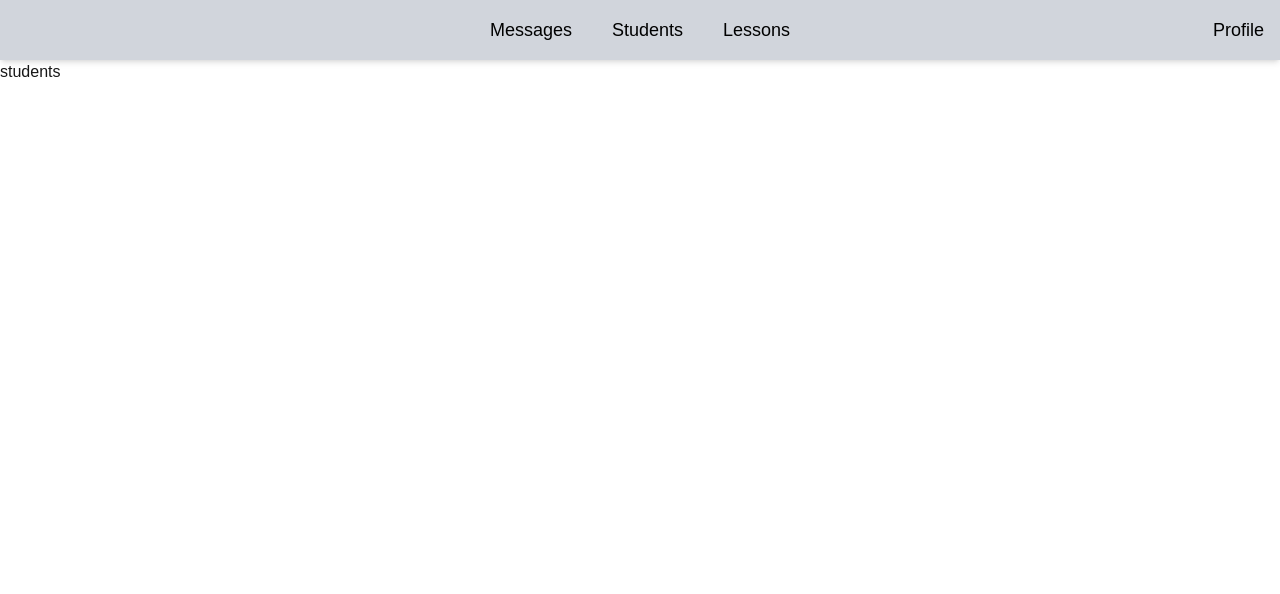
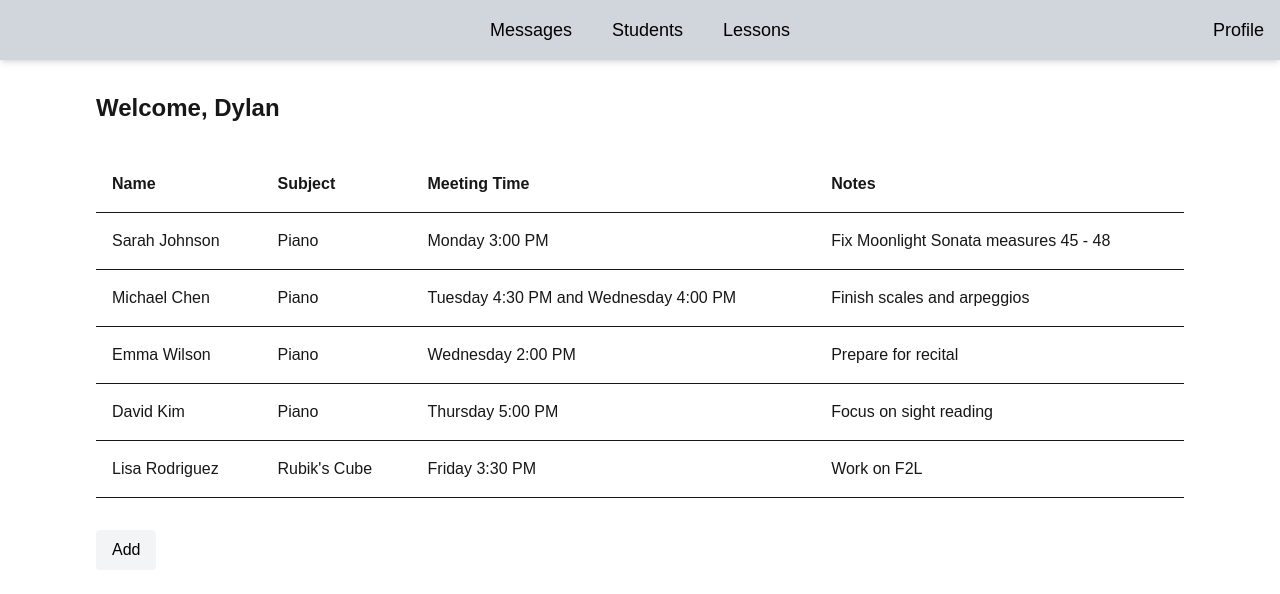
Before and after one commit to dylanjian0/trackpad, a Next.js app in the folder frontend/: page /students in a window 1280 px wide. Shown: the top 594 px of the page. Built offline with nearby package versions, Linux system fonts and the light colour scheme.

Commit message:
implemented list and calendar view

```diff
--- /dev/null
+++ b/frontend/src/app/lessons/calendar.css
@@ -0,0 +1,48 @@
+.rbc-calendar {
+  background-color: #1c1c24;
+  color: white;
+}
+
+.rbc-header {
+  padding: 10px;
+  font-weight: bold;
+  border-bottom: 1px solid #2d2d3d;
+}
+
+.rbc-time-header {
+  border-color: #2d2d3d;
+}
+
+.rbc-time-content {
+  border-color: #2d2d3d;
+}
+
+.rbc-time-gutter {
+  color: #a0aec0;
+}
+
+.rbc-timeslot-group {
+  border-color: #2d2d3d;
+}
+
+.rbc-time-slot {
+  border-color: #2d2d3d;
+}
+
+.rbc-event {
+  background-color: #3b82f6;
+  border: none;
+  border-radius: 4px;
+}
+
+.rbc-event-content {
+  font-size: 0.875rem;
+}
+
+.rbc-time-view {
+  border-color: #2d2d3d;
+}
+
+.rbc-today {
+  background-color: #2d2d3d;
+}
--- a/frontend/src/app/lessons/page.tsx
+++ b/frontend/src/app/lessons/page.tsx
@@ -1,12 +1,177 @@
-import React from 'react'
+'use client'
+
+import React, { useState, useMemo } from 'react'
 import Navbar from '../Navbar'
+import { Calendar, dateFnsLocalizer, View, NavigateAction } from 'react-big-calendar'
+import { format, parse, startOfWeek, getDay, addDays } from 'date-fns'
+import 'react-big-calendar/lib/css/react-big-calendar.css'
+import './calendar.css'
+
+const locales = {
+  'en-US': require('date-fns/locale/en-US')
+}
+
+const localizer = dateFnsLocalizer({
+  format,
+  parse,
+  startOfWeek,
+  getDay,
+  locales,
+})
+
+// Helper function to create a Date object for the current week
+// const getDateForDay = (dayName: string, timeStr: string) => {
+//   const days = ['Sun', 'Mon', 'Tue', 'Wed', 'Thu', 'Fri', 'Sat']
+//   const today = new Date()
+//   const dayIndex = days.indexOf(dayName)
+//   const currentDayIndex = today.getDay()
+//   const diff = dayIndex - currentDayIndex
+
+//   const date = new Date(today)
+//   date.setDate(today.getDate() + diff)
+
+//   const [time, meridiem] = timeStr.split(' ')
+//   const [hours, minutes] = time.split(':').map(Number)
+//   let adjustedHours = hours
+//   if (meridiem === 'PM' && hours !== 12) adjustedHours += 12
+//   if (meridiem === 'AM' && hours === 12) adjustedHours = 0
+
+//   date.setHours(adjustedHours, minutes, 0, 0)
+//   return date
+// }
+
+const lessons = [
+  { name: 'Sarah Johnson', subject: 'Piano', day: 'Mon', start: '3:00 PM', end: '4:00 PM' },
+  { name: 'Michael Chen', subject: 'Piano', day: 'Tue', start: '4:30 PM', end: '5:30 PM' },
+  { name: 'Emma Wilson', subject: 'Piano', day: 'Wed', start: '2:00 PM', end: '3:00 PM' },
+  { name: 'Michael Chen', subject: 'Piano', day: 'Wed', start: '4:00 PM', end: '5:00 PM' },
+  { name: 'David Kim', subject: 'Piano', day: 'Thu', start: '5:00 PM', end: '6:00 PM' },
+  { name: 'Lisa Rodriguez', subject: 'Rubik\'s Cube', day: 'Fri', start: '3:30 PM', end: '4:30 PM' },
+]
+
+const ListView = () => {
+  // Group lessons by day
+  const lessonsByDay = lessons.reduce<Record<string, typeof lessons>>((acc, lesson) => {
+    if (!acc[lesson.day]) {
+      acc[lesson.day] = []
+    }
+    acc[lesson.day].push(lesson)
+    return acc
+  }, {})
+
+  return (
+    <div className="space-y-8">
+      {Object.entries(lessonsByDay).map(([day, dayLessons]) => (
+        <div key={day}>
+          <h2 className="text-xl font-bold mb-4">{day}</h2>
+          <hr className="border-gray-700 mb-4" />
+          <div className="space-y-4">
+            {dayLessons.map((lesson, index) => (
+              <div key={index} className="flex">
+                <span className="w-48">{lesson.start.toLowerCase().replace(' ', '')}-{lesson.end.toLowerCase().replace(' ', '')}</span>
+                <span className="w-48">{lesson.name}</span>
+                <span>{lesson.subject}</span>
+              </div>
+            ))}
+          </div>
+        </div>
+      ))}
+    </div>
+  )
+}
+
+const CalendarView = () => {
+  const [currentDate, setCurrentDate] = useState(new Date())
+
+  const events = useMemo(() => {
+    const weekStart = startOfWeek(currentDate)
+    return lessons.map(lesson => {
+      const dayIndex = ['Sun', 'Mon', 'Tue', 'Wed', 'Thu', 'Fri', 'Sat'].indexOf(lesson.day)
+      const date = addDays(weekStart, dayIndex)
+
+      const [startTime, startMeridiem] = lesson.start.split(' ')
+      const [startHours, startMinutes] = startTime.split(':').map(Number)
+      let adjustedStartHours = startHours
+      if (startMeridiem === 'PM' && startHours !== 12) adjustedStartHours += 12
+      if (startMeridiem === 'AM' && startHours === 12) adjustedStartHours = 0
+
+      const [endTime, endMeridiem] = lesson.end.split(' ')
+      const [endHours, endMinutes] = endTime.split(':').map(Number)
+      let adjustedEndHours = endHours
+      if (endMeridiem === 'PM' && endHours !== 12) adjustedEndHours += 12
+      if (endMeridiem === 'AM' && endHours === 12) adjustedEndHours = 0
+
+      const start = new Date(date)
+      start.setHours(adjustedStartHours, startMinutes, 0, 0)
+
+      const end = new Date(date)
+      end.setHours(adjustedEndHours, endMinutes, 0, 0)
+
+      return {
+        title: `${lesson.name}, ${lesson.subject}`,
+        start,
+        end,
+      }
+    })
+  }, [currentDate])
+
+  const handleNavigate = (newDate: Date, view: View, action: NavigateAction) => {
+    setCurrentDate(newDate)
+  }
+
+  return (
+    <div className="h-[600px] bg-[#1c1c24] text-white">
+      <Calendar
+        localizer={localizer}
+        events={events}
+        startAccessor="start"
+        endAccessor="end"
+        defaultView="week"
+        views={['week']}
+        min={new Date(0, 0, 0, 0, 0, 0)} // 9:00 AM
+        max={new Date(0, 0, 0, 23.9999, 0, 0)} // 9:00 PM
+        date={currentDate}
+        onNavigate={handleNavigate}
+        formats={{
+          timeGutterFormat: (date: Date) => format(date, 'h:mm a'),
+          eventTimeRangeFormat: ({ start, end }: any) =>
+            `${format(start, 'h:mm a')} - ${format(end, 'h:mm a')}`,
+        }}
+        className="bg-[#1c1c24]"
+      />
+    </div>
+  )
+}
 
 const Page = () => {
+  const [activeView, setActiveView] = useState<'list' | 'calendar'>('list')
+
   return (
-    <>
-        <Navbar/>
-        <h1>lessons</h1>
-    </>
+    <div className="min-h-screen text-white">
+      <Navbar />
+      <div className="p-8 max-w-6xl mx-auto">
+        <div className="flex justify-between items-center mb-8">
+          <h1 className="text-4xl">Lessons</h1>
+          <div className="space-x-4">
+            <button
+              onClick={() => setActiveView('list')}
+              className={`${activeView === 'list' ? 'text-white' : 'text-gray-400'} hover:text-white transition-colors`}
+            >
+              List View
+            </button>
+            <button
+              onClick={() => setActiveView('calendar')}
+              className={`${activeView === 'calendar' ? 'text-white' : 'text-gray-400'} hover:text-white transition-colors`}
+            >
+              Calendar View
+            </button>
+            <button className="px-4 py-1 border border-gray-600 rounded">Edit</button>
+          </div>
+        </div>
+
+        {activeView === 'list' ? <ListView /> : <CalendarView />}
+      </div>
+    </div>
   )
 }
 
--- a/frontend/src/app/students/page.tsx
+++ b/frontend/src/app/students/page.tsx
@@ -4,8 +4,59 @@ import Navbar from '../Navbar'
 const Page = () => {
   return (
     <>
-        <Navbar/>
-        <h1>students</h1>
+      <Navbar />
+      <div className="p-8 max-w-6xl mx-auto">
+        <h1 className="text-2xl font-semibold mb-8">Welcome, Dylan</h1>
+
+        <div className="overflow-x-auto">
+          <table className="w-full border-collapse">
+            <thead>
+              <tr className="border-b">
+                <th className="text-left p-4">Name</th>
+                <th className="text-left p-4">Subject</th>
+                <th className="text-left p-4">Meeting Time</th>
+                <th className="text-left p-4">Notes</th>
+              </tr>
+            </thead>
+            <tbody>
+              <tr className="border-b">
+                <td className="p-4">Sarah Johnson</td>
+                <td className="p-4">Piano</td>
+                <td className="p-4">Monday 3:00 PM</td>
+                <td className="p-4">Fix Moonlight Sonata measures 45 - 48</td>
+              </tr>
+              <tr className="border-b">
+                <td className="p-4">Michael Chen</td>
+                <td className="p-4">Piano</td>
+                <td className="p-4">Tuesday 4:30 PM and Wednesday 4:00 PM</td>
+                <td className="p-4">Finish scales and arpeggios</td>
+              </tr>
+              <tr className="border-b">
+                <td className="p-4">Emma Wilson</td>
+                <td className="p-4">Piano</td>
+                <td className="p-4">Wednesday 2:00 PM</td>
+                <td className="p-4">Prepare for recital</td>
+              </tr>
+              <tr className="border-b">
+                <td className="p-4">David Kim</td>
+                <td className="p-4">Piano</td>
+                <td className="p-4">Thursday 5:00 PM</td>
+                <td className="p-4">Focus on sight reading</td>
+              </tr>
+              <tr className="border-b">
+                <td className="p-4">Lisa Rodriguez</td>
+                <td className="p-4">Rubik's Cube</td>
+                <td className="p-4">Friday 3:30 PM</td>
+                <td className="p-4">Work on F2L</td>
+              </tr>
+            </tbody>
+          </table>
+        </div>
+
+        <button className="mt-8 text-black px-4 py-2 bg-gray-100 hover:bg-gray-200 rounded">
+          Add
+        </button>
+      </div>
     </>
   )
 }
```
Also changed, not shown: frontend/package.json (+9 -6 lines), 1 other file (tests, documents, lock files or other folders).
